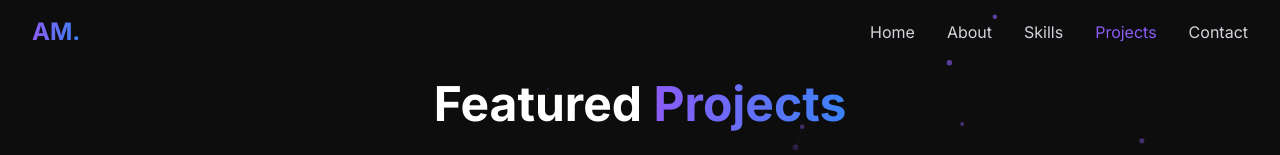
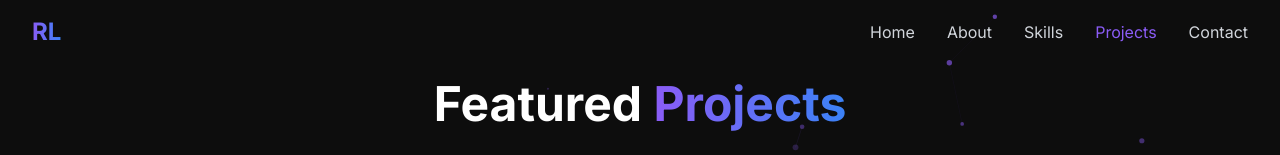
Before and after one commit to nativeengineer/Raphael-Lee, a React (Vite) app: page /projects in a window 1280 px wide. Shown: the top 155 px of the page. Built offline with nearby package versions, Linux system fonts and the light colour scheme; the HTML template or start-up script is replaced by a standard one.

Commit message:
Add Pair test >> Co-authored-by: Sasha <dev.sasha1982@gmail.com>

```diff
--- a/src/components/layout/Navbar.jsx
+++ b/src/components/layout/Navbar.jsx
@@ -35,15 +35,14 @@ const Navbar = () => {
       initial={{ y: -100 }}
       animate={{ y: 0 }}
       transition={{ duration: 0.5 }}
-      className={`fixed w-full top-0 z-50 transition-all duration-300 ${
-        scrolled ? 'bg-dark-bg/95 backdrop-blur-md border-b border-gray-800' : 'bg-transparent'
-      }`}
+      className={`fixed w-full top-0 z-50 transition-all duration-300 ${scrolled ? 'bg-dark-bg/95 backdrop-blur-md border-b border-gray-800' : 'bg-transparent'
+        }`}
     >
       <div className="max-w-7xl mx-auto px-4 sm:px-6 lg:px-8">
         <div className="flex justify-between items-center py-4">
           {/* Logo */}
           <Link to="/" className="text-2xl font-bold gradient-text">
-            AM.
+            RL
           </Link>
 
           {/* Desktop Navigation */}
@@ -83,11 +82,10 @@ const Navbar = () => {
                   <Link
                     key={path}
                     to={path}
-                    className={`block py-2 px-4 rounded-lg transition-colors ${
-                      location.pathname === path
-                        ? 'bg-accent-purple text-white'
-                        : 'text-gray-300 hover:text-white hover:bg-gray-800'
-                    }`}
+                    className={`block py-2 px-4 rounded-lg transition-colors ${location.pathname === path
+                      ? 'bg-accent-purple text-white'
+                      : 'text-gray-300 hover:text-white hover:bg-gray-800'
+                      }`}
                   >
                     {label}
                   </Link>
--- a/src/components/sections/Projects.jsx
+++ b/src/components/sections/Projects.jsx
@@ -139,7 +139,7 @@ const Projects = () => {
       ],
       links: {
         demo: "https://gianlucajahn.github.io/react-ecommerce-store/",
-        github: "https://github.com/gianlucajahn/react-ecommerce-store?tab=readme-ov-file"
+        github: ""
       },
       status: "Live",
       color: "accent-green"
```
Also changed, not shown: 1 other file (tests, documents, lock files or other folders).
